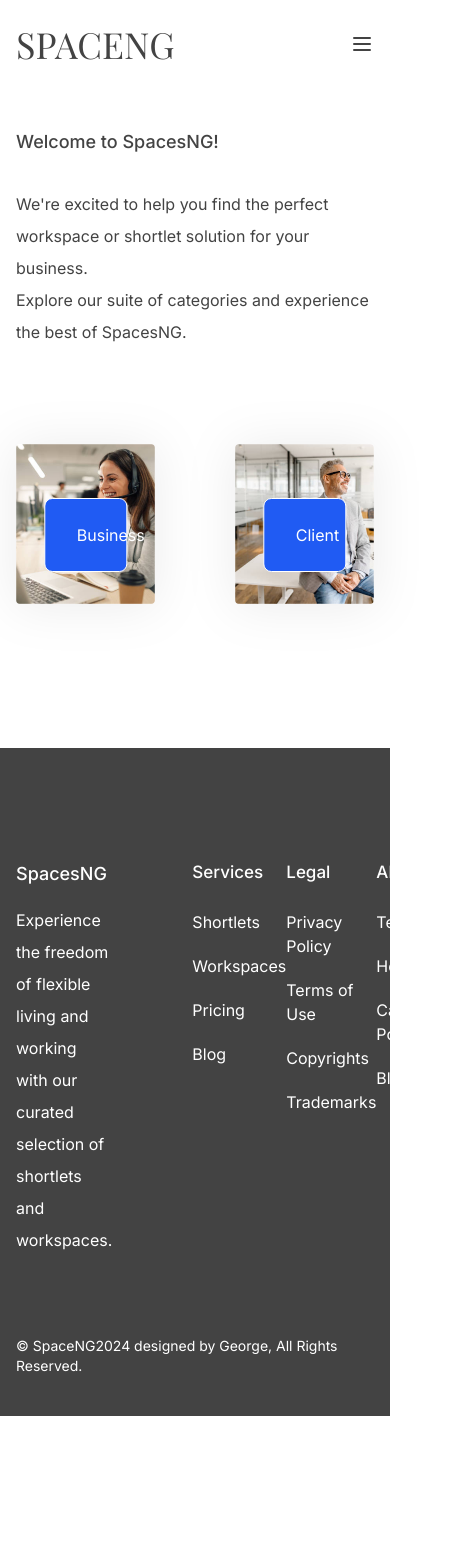
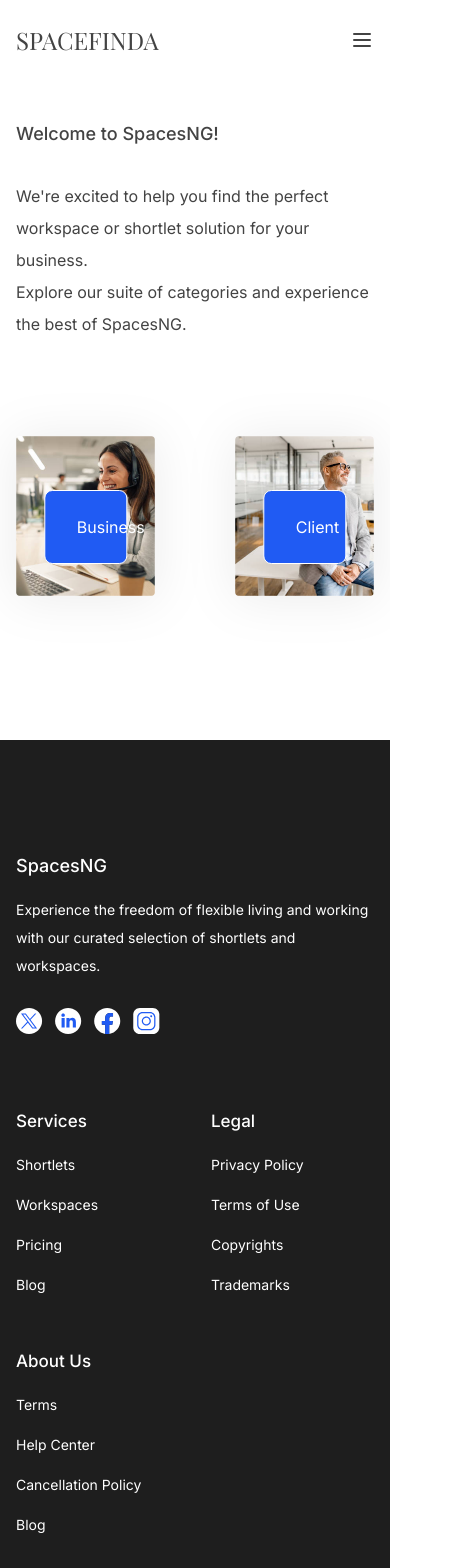
Before and after one commit to Fusion-Forge-LLC/spaceng, a Next.js app: page /services in a window 390 px wide. Shown: the top 1568 px of the page, 470 px wide, since content can reach past the window. Before the commit the page ends 1416 px from the top, so only its background shows below. Built offline with nearby package versions, Linux system fonts and the light colour scheme.

Commit message:
completed homepage responsiveness

```diff
--- a/app/globals.css
+++ b/app/globals.css
@@ -21,7 +21,7 @@
     text-wrap: balance;
   }
   .about-count-wrapper {
-    @apply h-24 w-24 rounded-full bg-grey flex flex-col justify-center p-4;
+    @apply h-16 sm:h-24 w-16 sm:w-24 rounded-full bg-grey flex flex-col justify-center p-1 sm:p-4;
   }
   .features-text {
     @apply bg-grey rounded w-fit shadow-[2px_0px_15px_rgba(0,0,0,0.25)];
--- a/components/footer/footer.tsx
+++ b/components/footer/footer.tsx
@@ -5,17 +5,95 @@ import Wrapper from "../wrapper/wrapper";
 
 function Footer() {
   return (
-    <footer className="bg-grey pt-28 pb-10 text-white">
+    <footer className="bg-[#1E1E1E] pt-28 pb-10 text-white">
       <Wrapper>
-        <div className="flex gap-20">
-          <article className="space-y-4 w-2/5">
+        <div className=" md:flex gap-20">
+          <article className="space-y-4 md:w-1/3 lg:w-2/5 mb-16 md:mb-0">
             <span className="font-medium text-lg">SpacesNG</span>
-            <p className="leading-loose max-w-96">
+            <p className="text-sm md:text-base leading-loose md:max-w-96">
               Experience the freedom of flexible living and working with our curated selection of
               shortlets and workspaces.
             </p>
+            <div className="flex gap-3 py-3">
+              <svg
+                fill="none"
+                height="27"
+                viewBox="0 0 27 27"
+                width="27"
+                xmlns="http://www.w3.org/2000/svg"
+              >
+                <path
+                  d="M13.0429 26.0857C20.2462 26.0857 26.0857 20.2462 26.0857 13.0429C26.0857 5.83949 20.2462 0 13.0429 0C5.83949 0 0 5.83949 0 13.0429C0 20.2462 5.83949 26.0857 13.0429 26.0857Z"
+                  fill="white"
+                />
+                <path
+                  d="M5.00902 5.48535L11.2433 13.8211L4.96973 20.5985H6.38178L11.8744 14.6646L16.3122 20.5985H21.1171L14.5319 11.7939L20.3714 5.48535H18.9594L13.9011 10.9501L9.81395 5.48535H5.00902ZM7.0855 6.52536H9.29287L19.0404 19.5585H16.833L7.0855 6.52536Z"
+                  fill="#205BF3"
+                />
+              </svg>
+              <svg
+                fill="none"
+                height="27"
+                viewBox="0 0 27 27"
+                width="27"
+                xmlns="http://www.w3.org/2000/svg"
+              >
+                <path
+                  d="M13.1288 26.0857C20.3322 26.0857 26.1717 20.2462 26.1717 13.0429C26.1717 5.83949 20.3322 0 13.1288 0C5.92542 0 0.0859375 5.83949 0.0859375 13.0429C0.0859375 20.2462 5.92542 26.0857 13.1288 26.0857Z"
+                  fill="white"
+                />
+                <path
+                  d="M20.9214 14.093V19.4703H17.8038V14.4534C17.8038 13.1937 17.3537 12.3335 16.2249 12.3335C15.3635 12.3335 14.8517 12.9126 14.6257 13.4734C14.5437 13.6738 14.5225 13.9521 14.5225 14.2332V19.4701H11.4047C11.4047 19.4701 11.4465 10.9731 11.4047 10.0936H14.5227V11.4223C14.5165 11.4328 14.5076 11.443 14.502 11.453H14.5227V11.4223C14.937 10.7848 15.6759 9.87338 17.3325 9.87338C19.3836 9.87338 20.9214 11.2135 20.9214 14.093ZM8.14313 5.57373C7.07664 5.57373 6.37891 6.27379 6.37891 7.19357C6.37891 8.09381 7.05641 8.8141 8.10221 8.8141H8.12243C9.20984 8.8141 9.88596 8.09381 9.88596 7.19357C9.86526 6.27379 9.20984 5.57373 8.14313 5.57373ZM6.56421 19.4703H9.68089V10.0936H6.56421V19.4703Z"
+                  fill="#205BF3"
+                />
+              </svg>
+              <svg
+                fill="none"
+                height="27"
+                viewBox="0 0 27 27"
+                width="27"
+                xmlns="http://www.w3.org/2000/svg"
+              >
+                <path
+                  d="M26.2576 13.0429C26.2576 5.83874 20.4188 0 13.2147 0C6.01062 0 0.171875 5.83874 0.171875 13.0429C0.171875 19.5541 4.94067 24.9496 11.1768 25.9278V16.8131H7.8651V13.0429H11.1768V10.1694C11.1768 6.90098 13.1231 5.09487 16.1035 5.09487C17.5301 5.09487 19.0229 5.34961 19.0229 5.34961V8.55937H17.3773C15.7571 8.55937 15.2527 9.56563 15.2527 10.5973V13.0429H18.87L18.2918 16.8131H15.2527V25.9278C21.4888 24.9496 26.2576 19.5541 26.2576 13.0429Z"
+                  fill="white"
+                />
+                <path
+                  d="M18.2919 16.8129L18.8701 13.0427H15.2528V10.5972C15.2528 9.56549 15.7572 8.55924 17.3774 8.55924H19.023V5.34947C19.023 5.34947 17.5302 5.09473 16.1036 5.09473C13.1232 5.09473 11.1769 6.90084 11.1769 10.1692V13.0427H7.86523V16.8129H11.1769V25.9276C11.8418 26.0321 12.522 26.0856 13.2149 26.0856C13.9078 26.0856 14.588 26.0321 15.2528 25.9276V16.8129H18.2919Z"
+                  fill="#205BF3"
+                />
+              </svg>
+              <svg
+                fill="none"
+                height="27"
+                viewBox="0 0 27 27"
+                width="27"
+                xmlns="http://www.w3.org/2000/svg"
+              >
+                <path
+                  clip-rule="evenodd"
+                  d="M26.3426 6.52143C26.3426 2.9203 23.4223 0 19.8211 0C15.8378 0 10.7616 0 6.77826 0C3.17713 0 0.256836 2.9203 0.256836 6.52143C0.256836 10.5047 0.256836 15.581 0.256836 19.5643C0.256836 23.1654 3.17713 26.0857 6.77826 26.0857C10.7616 26.0857 15.8378 26.0857 19.8211 26.0857C23.4223 26.0857 26.3426 23.1654 26.3426 19.5643C26.3426 15.581 26.3426 10.5047 26.3426 6.52143Z"
+                  fill="white"
+                  fillRule="evenodd"
+                />
+                <path
+                  d="M17.1573 3.91945C19.8846 3.94553 22.3954 6.28672 22.4228 9.18485C22.4319 11.7569 22.4319 14.3289 22.4228 16.901C22.3967 19.6178 20.0555 22.139 17.1573 22.1664C14.5853 22.1755 12.0132 22.1755 9.44119 22.1664C6.71263 22.1403 4.20318 19.7991 4.17579 16.901C4.16666 14.3289 4.16666 11.7569 4.17579 9.18485C4.20057 6.45498 6.53655 3.94684 9.44119 3.91945C12.0132 3.91032 14.5853 3.91032 17.1573 3.91945ZM9.47641 5.15199C7.35955 5.15852 5.42921 6.99365 5.40834 9.19267C5.40052 11.7595 5.40052 14.3263 5.40834 16.8932C5.42791 18.9866 7.21869 20.913 9.44902 20.9338C12.0159 20.9417 14.5827 20.9417 17.1495 20.9338C19.2481 20.9143 21.1693 19.1235 21.1902 16.8932C21.198 14.3263 21.198 11.7595 21.1902 9.19267C21.1706 7.08495 19.3446 5.17286 17.1495 5.15199C14.5918 5.14417 12.0341 5.15199 9.47641 5.15199Z"
+                  fill="#205BF3"
+                />
+                <path
+                  d="M13.3314 8.47754C15.4418 8.4971 17.4086 10.1249 17.7947 12.2104C18.0699 13.6973 17.5508 15.3094 16.4552 16.3554C15.2357 17.5162 13.3484 17.931 11.7311 17.3389C9.92332 16.6776 8.65164 14.772 8.73642 12.8417C8.83946 10.5357 10.8768 8.48536 13.3001 8.47754C13.3106 8.47754 13.321 8.47754 13.3314 8.47754ZM13.2792 9.7127C11.7728 9.72704 10.3524 10.8696 10.0394 12.3539C9.72246 13.8551 10.5859 15.5207 12.0037 16.1193C13.5518 16.7741 15.5513 16.0398 16.2987 14.5112C17.0721 12.9317 16.343 10.7861 14.71 10.0231C14.2653 9.81574 13.771 9.71139 13.2792 9.7127Z"
+                  fill="#205BF3"
+                />
+                <path
+                  clip-rule="evenodd"
+                  d="M19.1683 8.12156C19.1683 7.86983 19.0679 7.62854 18.8905 7.45115C18.7131 7.27377 18.4719 7.17334 18.2201 7.17334C18.2006 7.17334 18.1797 7.17334 18.1601 7.17334C17.9084 7.17334 17.6671 7.27377 17.4897 7.45115C17.3123 7.62854 17.2119 7.86983 17.2119 8.12156C17.2119 8.13199 17.2119 8.14112 17.2119 8.15155C17.2119 8.41111 17.315 8.66023 17.4989 8.84283C17.6815 9.02673 17.9306 9.12977 18.1901 9.12977C18.7301 9.12977 19.1683 8.69153 19.1683 8.15155C19.1683 8.14112 19.1683 8.13199 19.1683 8.12156Z"
+                  fill="#205BF3"
+                  fillRule="evenodd"
+                />
+              </svg>
+            </div>
           </article>
-          <div className="flex justify-between flex-1">
+          <div className="grid grid-cols-2 gap-x-8 gap-y-14 md:flex justify-between text-sm sm:text-base flex-1">
             <div>
               <h4 className="font-medium text-[17px] mb-6">Services</h4>
               <ul className="space-y-5">
@@ -53,7 +131,7 @@ function Footer() {
             </div>
           </div>
         </div>
-        <p className="mt-20 text-sm">&#169; SpaceNG2024 designed by George, All Rights Reserved.</p>
+        <p className="mt-20 text-sm">&#169; Spacefinda2024, All Rights Reserved.</p>
       </Wrapper>
     </footer>
   );
--- a/components/header/header.tsx
+++ b/components/header/header.tsx
@@ -29,7 +29,7 @@ function Header() {
     <header className="py-6">
       <Wrapper>
         <div className="flex items-center justify-between">
-          <span className={cn(playfair.className, "text-4xl")}>SPACENG</span>
+          <span className={cn(playfair.className, "text-2xl md:text-4xl")}>SPACEFINDA</span>
           <nav className="px-4 py-2.5 hidden lg:block">
             <ul className="flex items-center justify-center gap-12">
               <li className={cn("hover:text-blue", pathName === "/" && "border-b-2 border-b-blue")}>
--- a/components/main/features/features.tsx
+++ b/components/main/features/features.tsx
@@ -3,10 +3,12 @@ import React from "react";
 
 function Features({title, note, image}: {title: string; note: string; image: string}) {
   return (
-    <li className="shadow-[2px_0px_15px_rgba(0,0,0,0.25)] h-[400px] h rounded-[15px] flex gap-10 even:flex-row-reverse group">
-      <article className="flex flex-col group-even:items-end gap-10 p-4 w-1/3 shrink-0">
-        <h3 className="p-3 font-semibold  text-white px-8 features-text">{title}</h3>
-        <p className="p-3 px-8 bg-white text-sm border border-grey-100 shadow-[2px_0px_15px_rgba(0,0,0,0.25)]">
+    <li className="shadow-[2px_0px_15px_rgba(0,0,0,0.25)] sm:h-64 md:h-80 lg:h-[400px] h rounded-[15px] flex gap-1 sm:gap-10 even:flex-row-reverse group">
+      <article className="flex flex-col group-even:items-end gap-4 md:gap-10 mb-8 sm:mb-3 p-2 sm:p-4 w-1/2 md:w-2/5 lg:w-1/3 shrink-0">
+        <h3 className="p-3 font-semibold  text-white text-[10px] sm:text-sm md:text-base px-2 sm:px-4 lg:px-8 features-text">
+          {title}
+        </h3>
+        <p className="p-3 px-1.5 max-sm:leading-tight sm:px-4 lg:px-8 bg-white text-[8px] sm:text-sm border border-grey-100 shadow-[2px_0px_15px_rgba(0,0,0,0.25)]">
           {note}
         </p>
       </article>
--- a/components/main/overview/overview.tsx
+++ b/components/main/overview/overview.tsx
@@ -10,7 +10,7 @@ interface List {
 function Overview({lists}: {lists: List[]}) {
   return (
     <div className="shadow-[0px_4px_5px_rgba(0,0,0,0.25)] bg-white p-4">
-      <ul className="grid grid-cols-3 gap-8 items-end">
+      <ul className="grid grid-cols-3x gap-8 items-end">
         {lists.map((item, index) => {
           if (item.note) {
             return <Card key={index} image={item.image} note={item?.note} />;
@@ -31,11 +31,8 @@ function Overview({lists}: {lists: List[]}) {
 
 function OverviewWithLabel({label, lists}: {label: string; lists: List[]}) {
   return (
-    <div className="shadow-[0px_0px_5px_rgba(0,0,0,0.25)] p-4">
-      {/* <h4 className="px-8 py-2.5 bg-blue rounded-lg w-fit text-white font-semibold text-xl mb-4">
-        {label} */}
-      {/* </h4> */}
-      <ul className="grid grid-cols-3 gap-8">
+    <div className="shadow-[0px_0px_5px_rgba(0,0,0,0.25)] py-8 md:py-4 px-2 md:px-4">
+      <ul className="grid grid-cols-1 md:grid-cols-3 gap-8">
         {lists.map((item, index) => {
           return <Card key={index} image={item.image} note={item?.note} />;
         })}
@@ -54,7 +51,7 @@ function Card({showPrefix, note, image}: List) {
         <Image
           fill
           alt="sample Image"
-          className="drop-shadow-[0px_0px_10px_rgba(0,0,0,0.4)]"
+          className="md:drop-shadow-[0px_0px_10px_rgba(0,0,0,0.4)]"
           src={image}
         />
       </div>
--- a/components/main/title/title.tsx
+++ b/components/main/title/title.tsx
@@ -2,7 +2,9 @@ import React from "react";
 
 function Title({title}: {title: string}) {
   return (
-    <h2 className="bg-grey text-4xl text-white font-medium p-2 rounded w-fit mb-8">{title}</h2>
+    <h2 className="bg-grey text-2xl sm:text-3xl md:text-4xl text-white font-medium p-2 rounded text-center sm:w-fit mb-8">
+      {title}
+    </h2>
   );
 }
 
```
Also changed, not shown: app/page.tsx (+34 -28 lines).
